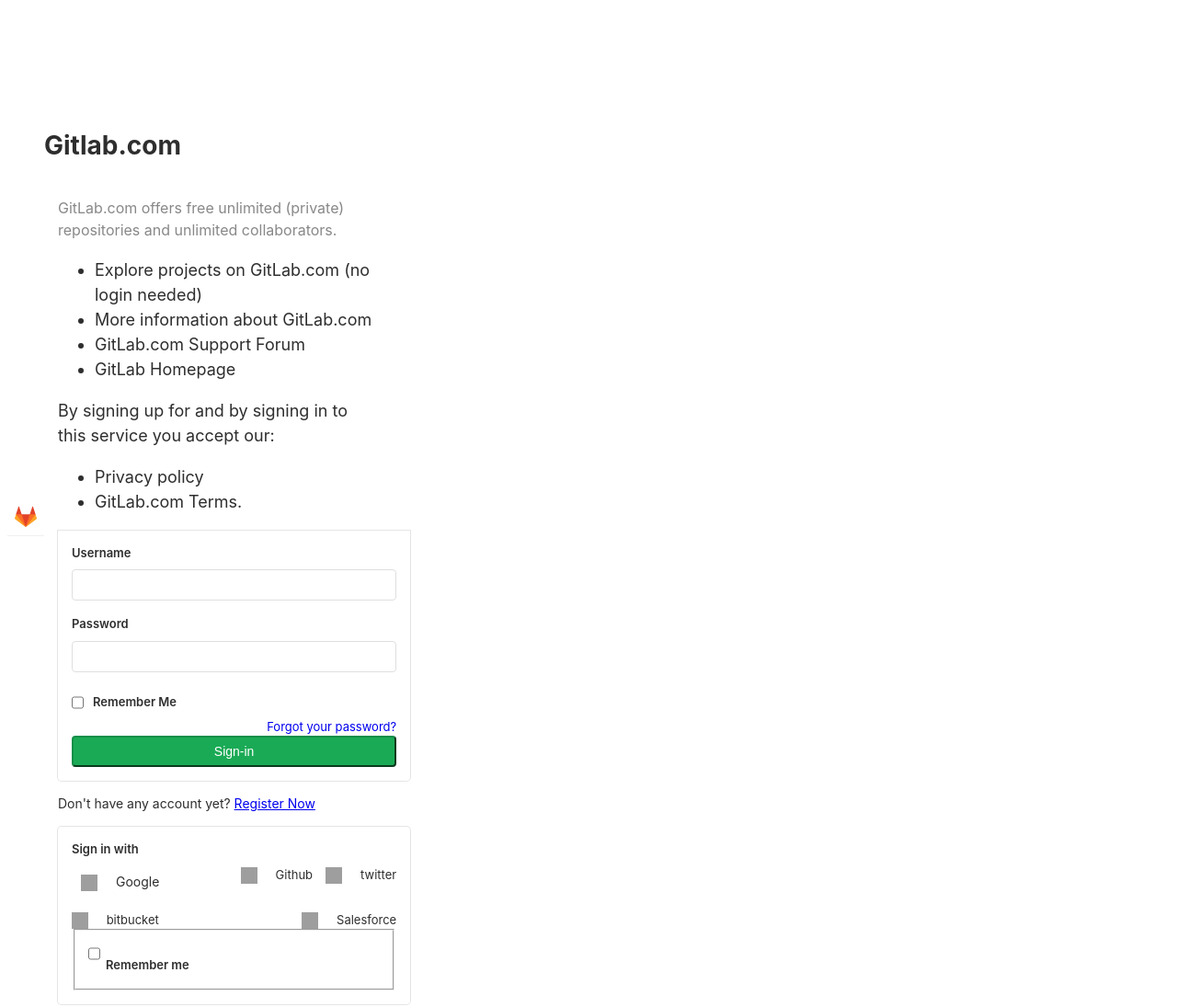
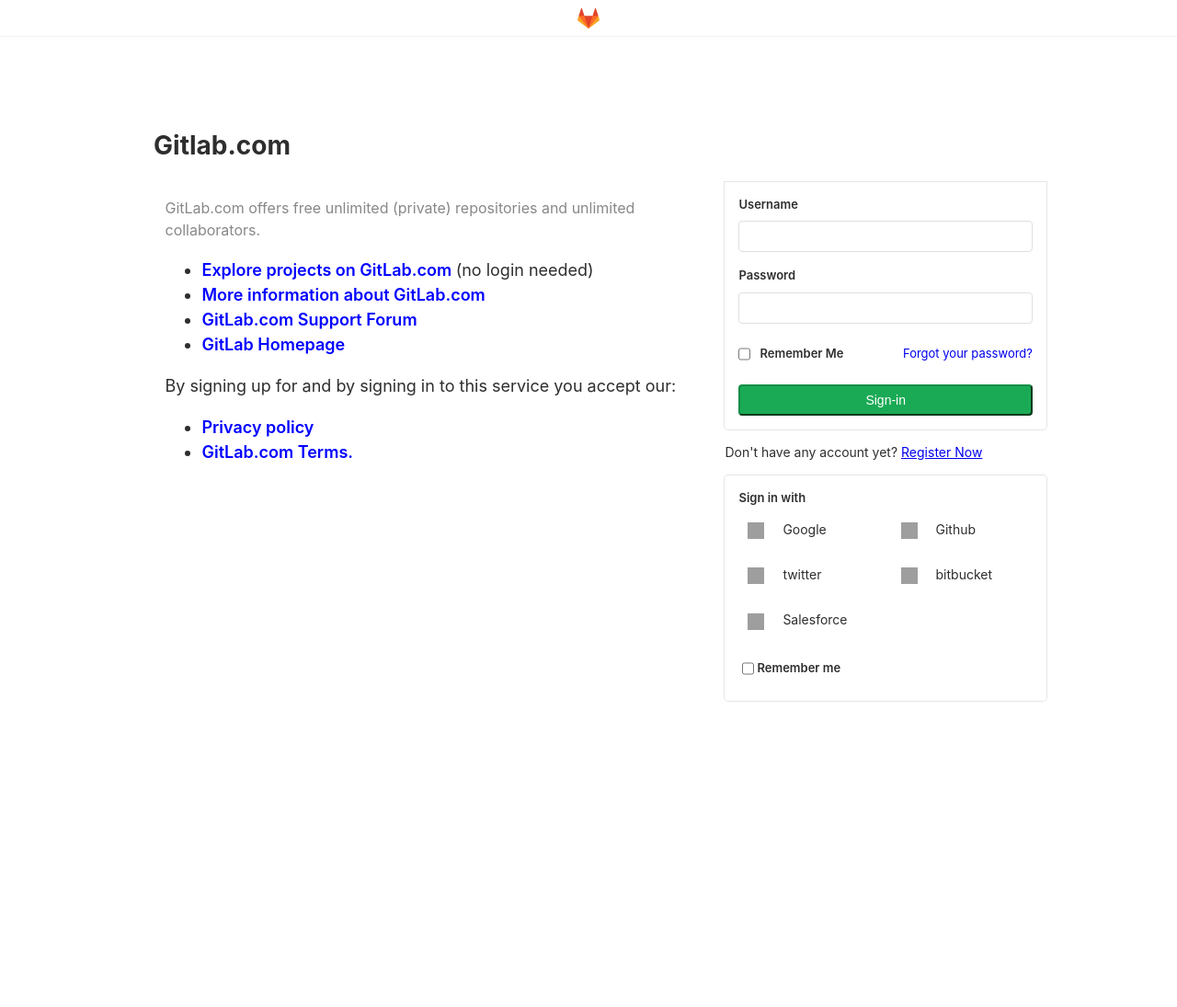
Before and after one commit to adityosnento/gitlab-clone, a plain HTML site: page Gitlab-Signin.html in a window 1280 px wide. Shown: the whole page at 92% size. After the commit the page ends 800 px from the top, so only its background shows below. Drawn offline with Linux system fonts and the light colour scheme; grey boxes are pictures that could not be loaded.

Commit message:
[Adityo Nento] - Homepage & Sign in_edited1

```diff
--- a/Gitlab-Signin.css
+++ b/Gitlab-Signin.css
@@ -26,17 +26,18 @@ body {
 }
 
 .navbar {
-    position: relative;
+    position: absolute;
     display: flex;
     flex-wrap: wrap;
     align-items: center;
-    justify-content: space-between;
+    justify-content: center;
     padding: 0.25rem 0.5rem;
+    width: 100%;
 }
 
 .container-sign {
     padding: 45px 35px;
-    max-width: 1200px;
+    max-width: 1000vh;
     margin-top: 5px;
     width: 100%;
     padding-right: 15px;
@@ -55,6 +56,7 @@ body {
     font-size: 14px;
     position: relative;
     z-index: 1;
+    padding: 0 6%;
 }
 
 .title-container {
@@ -71,6 +73,10 @@ body {
     max-width: 100%;
 }
 
+.title-padding h1{
+    padding-left: 85px;
+}
+
 .title-padding title {
     font-weight: 400 !important;
     margin-bottom: 1rem;
@@ -83,13 +89,15 @@ body {
 
 .description-padding {
     margin-bottom: 1rem;
+    display: flex;
+    flex-direction: row-reverse;
+    margin-left: 9vh;
 }
 
 .container-left {
     font-size: 18px;
     line-height: 1.5;
     order: 1;
-    flex: 0 0 58.33333%;
     max-width: 58.33333%;
     position: relative;
     width: 100%;
@@ -107,13 +115,19 @@ body {
     margin-bottom: 1rem;
 }
 
+.container-left a{
+    color: blue;
+    text-decoration: none;
+    font-weight: 600;
+}
+
 .container-right{
     box-sizing: border-box;
-    flex: 0 0 63.66667%;
+    flex: 0 0 40.66667%;
     max-width: 63.66667%;
     position: relative;
     width: 100%;
-    padding-right: 15px;
+    padding-right: 60px;
     padding-left: 15px;
 }
 
@@ -177,6 +191,13 @@ form {
     font-family: inherit;
     font-size: inherit;
     line-height: inherit;
+}
+
+
+.flex-checkbox{
+    display: flex;
+    align-items: center;
+    justify-content: space-between;
 }
 
 .checkbox-container{
@@ -268,6 +289,7 @@ form {
     color: #2e2e2e;
     color: #2e2e2e;
     white-space: nowrap;
+    text-decoration: none;
 }
 
 .social-media-padding img{
@@ -277,3 +299,96 @@ form {
     vertical-align: middle;
     border-style: none;
 }
+
+.github-padding {
+    margin-bottom: 16px;
+    width: 48%;
+    padding: 8px;
+    border-radius: 4px;
+    font-size: 14px;
+    font-weight: 400;
+    padding: 6px 10px;
+    background-color: #fff;
+    border-color: #e5e5e5;
+    color: #2e2e2e;
+    color: #2e2e2e;
+    white-space: nowrap;
+    text-decoration: none;
+}
+
+.twitter-padding {
+    margin-bottom: 16px;
+    width: 48%;
+    padding: 8px;
+    border-radius: 4px;
+    font-size: 14px;
+    font-weight: 400;
+    padding: 6px 10px;
+    background-color: #fff;
+    border-color: #e5e5e5;
+    color: #2e2e2e;
+    color: #2e2e2e;
+    white-space: nowrap;
+    text-decoration: none;
+}
+
+.bitbucket-padding {
+    margin-bottom: 16px;
+    width: 48%;
+    padding: 8px;
+    border-radius: 4px;
+    font-size: 14px;
+    font-weight: 400;
+    padding: 6px 10px;
+    background-color: #fff;
+    border-color: #e5e5e5;
+    color: #2e2e2e;
+    color: #2e2e2e;
+    white-space: nowrap;
+    text-decoration: none;
+}
+
+.salesforce-padding {
+    margin-bottom: 16px;
+    width: 48%;
+    padding: 8px;
+    border-radius: 4px;
+    font-size: 14px;
+    font-weight: 400;
+    padding: 6px 10px;
+    background-color: #fff;
+    border-color: #e5e5e5;
+    color: #2e2e2e;
+    white-space: nowrap;
+    text-decoration: none;
+}
+
+.remember-me-checkbox{
+    box-sizing: border-box;
+    padding: 0;
+    border-radius: 3px;
+    overflow: visible;
+    margin: 0;
+    font-family: inherit;
+    font-size: inherit;
+    line-height: inherit;
+    display: flex;
+    align-items: center;
+}
+
+.remember-me-checkbox span{
+    align-items: center;
+    display: flex;
+}
+
+.footer-container {
+    position: absolute;
+    bottom: 0;
+    left: 0;
+    right: 0;
+    height: 40px;
+    background: #fff;
+    padding-top: 0;
+    z-index: 5;
+
+}
--- a/Gitlab-Signin.html
+++ b/Gitlab-Signin.html
@@ -40,15 +40,15 @@
                                 <p class="p-style">GitLab.com offers free unlimited (private) repositories and unlimited
                                     collaborators.</p>
                                 <ul>
-                                    <li>Explore projects on GitLab.com (no login needed)</li>
-                                    <li>More information about GitLab.com</li>
-                                    <li>GitLab.com Support Forum</li>
-                                    <li>GitLab Homepage</li>
+                                    <li><a href="">Explore projects on GitLab.com </a>(no login needed)</li>
+                                    <li><a href="">More information about GitLab.com</a></li>
+                                    <li><a href="">GitLab.com Support Forum</a></li>
+                                    <li><a href="">GitLab Homepage</a></li>
                                 </ul>
                                 <p>By signing up for and by signing in to this service you accept our: </p>
                                 <ul>
-                                    <li>Privacy policy</li>
-                                    <li>GitLab.com Terms.</li>
+                                    <li><a href="">Privacy policy</a></li>
+                                    <li><a href="">GitLab.com Terms.</a></li>
                                 </ul>
                             </div>
                             <div class="container-right">
@@ -64,7 +64,7 @@
                                                     <label>Password</label>
                                                     <input class="form-padding">
                                                 </div>
-                                                <div>
+                                                <div class="flex-checkbox">
                                                     <label class="checkbox-container">
                                                         <input type="checkbox" class="rememberme">
                                                         <span>Remember Me</span>
@@ -90,32 +90,29 @@
                                             Sign in with
                                         </label>
                                         <div class="social-media-padding">
-                                            <a class="google-padding">
+                                            <a class="google-padding" href="#">
                                                 <img src="https://assets.gitlab-static.net/assets/auth_buttons/google_64-9ab7462cd2115e11f80171018d8c39bd493fc375e83202fbb6d37a487ad01908.png">
                                                 <span>Google</span>
                                             </a>
-                                            <a class="github-padding">
+                                            <a class="github-padding" href="#">
                                                 <img src="https://assets.gitlab-static.net/assets/auth_buttons/github_64-84041cd0ea392220da96f0fb9b9473c08485c4924b98c776be1bd33b0daab8c0.png">
                                                 <span> Github</span>
                                             </a>
-                                            <a class="twitter-padding">
+                                            <a class="twitter-padding" href="#">
                                                 <img src="https://assets.gitlab-static.net/assets/auth_buttons/twitter_64-86860edb139fb2f62fc25ef62a4213a5c8b20122fd8752ab0df09e740eb53deb.png">
                                                 <span> twitter </span>
                                             </a>
-                                            <a class="bitbucket-padding">
+                                            <a class="bitbucket-padding" href="#">
                                                 <img src="https://assets.gitlab-static.net/assets/auth_buttons/bitbucket_64-267f322b8bedf1a39970bc215a2eb9e862c8c8033ff2390840607cb0e2dd0daf.png">
                                                 <span> bitbucket </span>
                                             </a>
-                                            <a class="salesforce-padding">
+                                            <a class="salesforce-padding" href="#">
                                                 <img src="https://assets.gitlab-static.net/assets/auth_buttons/salesforce_64-3f0cb95b231cc615e09bb96d54ccaf562d729b21f255270e03d98b17466bd61f.png">
                                                 <span> Salesforce </span>
                                             </a>
                                         </div>
-                                        <fieldset class="remember-me">
-                                            <label>
-                                                <input type="checkbox" name="remember_me" id="remember_me"
-                                                    class="remember-me-checkbox">
-                                                <span>
+                                            <label class="remember-me-checkbox">
+                                                <span> <input type="checkbox" >
                                                     Remember me
                                                 </span>
                                             </label>
@@ -130,9 +127,6 @@
 
             </div>
         </div>
-
-
-    </div>
 </body>
 
 </html>
```
Also changed, not shown: Gitlab-Css.css (+20 -20 lines), Gitlab-Latihan.html (+4 -3 lines).
